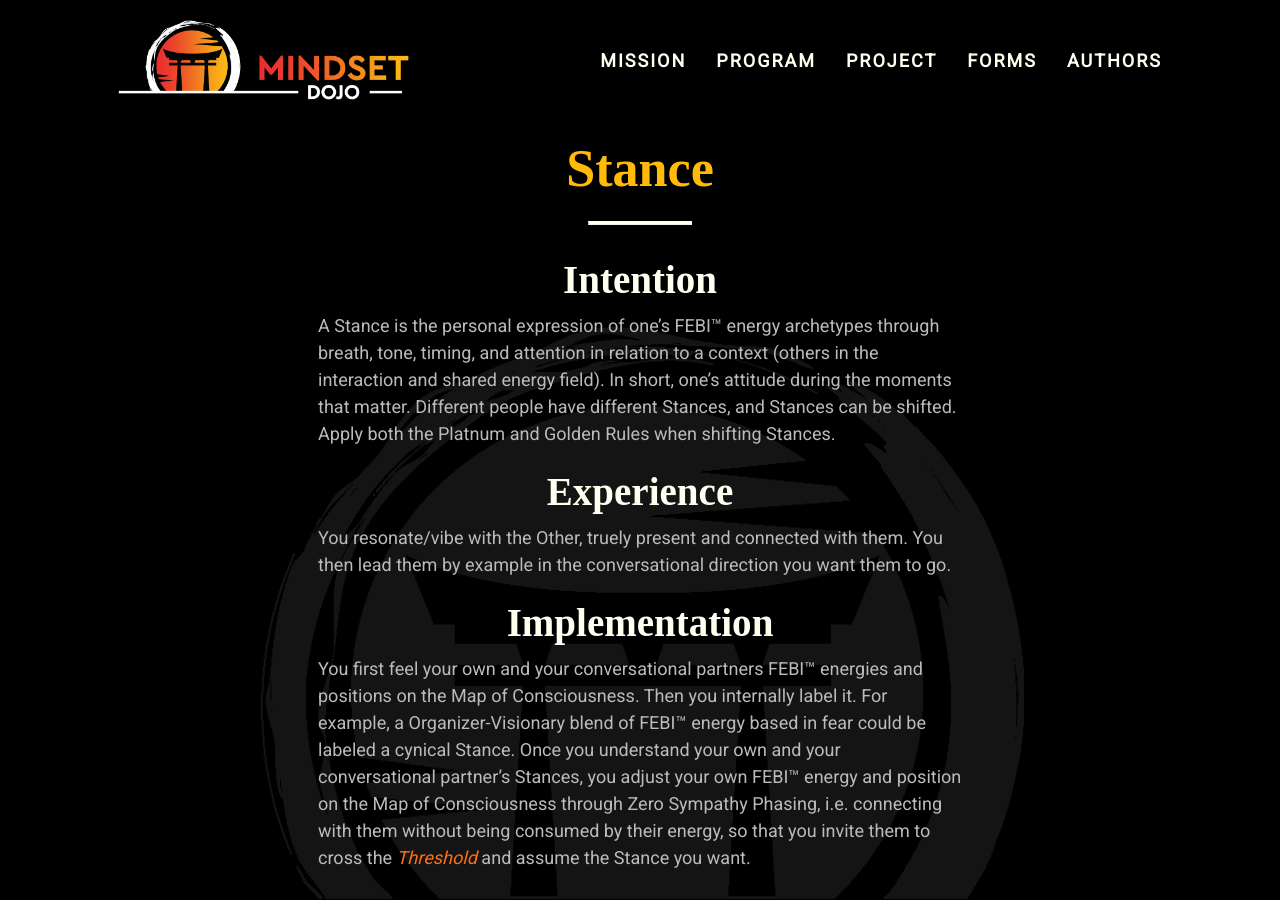
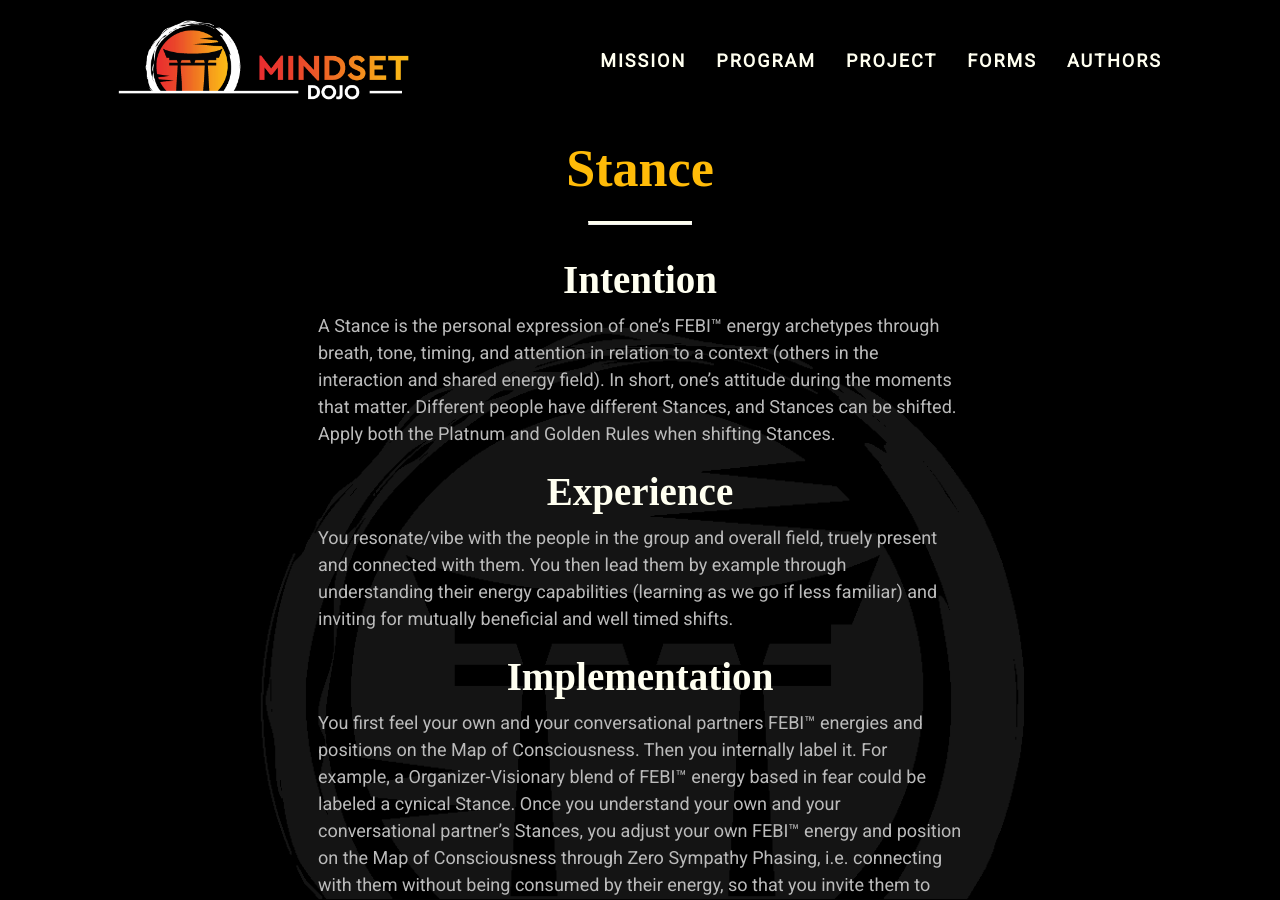
Before and after one commit to mindset-dojo/mindset-dojo.github.io, a Jekyll site: the page built from _forms/stance.md, in a window 1280 px wide and 900 px high. Built offline with Jekyll 4.4.1, drawn with Linux system fonts in a browser that asks for light colours; some web fonts are replaced.

Commit message:
fix(stance): experience section.

```diff
--- a/_forms/stance.md
+++ b/_forms/stance.md
@@ -16,7 +16,7 @@ A Stance is the personal expression of one's FEBI™ energy archetypes through b
 
 ## Experience
 
-You resonate/vibe with the Other, truely present and connected with them. You then lead them by example in the conversational direction you want them to go.
+You resonate/vibe with the people in the group and overall field, truely present and connected with them. You then lead them by example through understanding their energy capabilities (learning as we go if less familiar) and inviting for mutually beneficial and well timed shifts.
 
 ## Implementation
 
```
